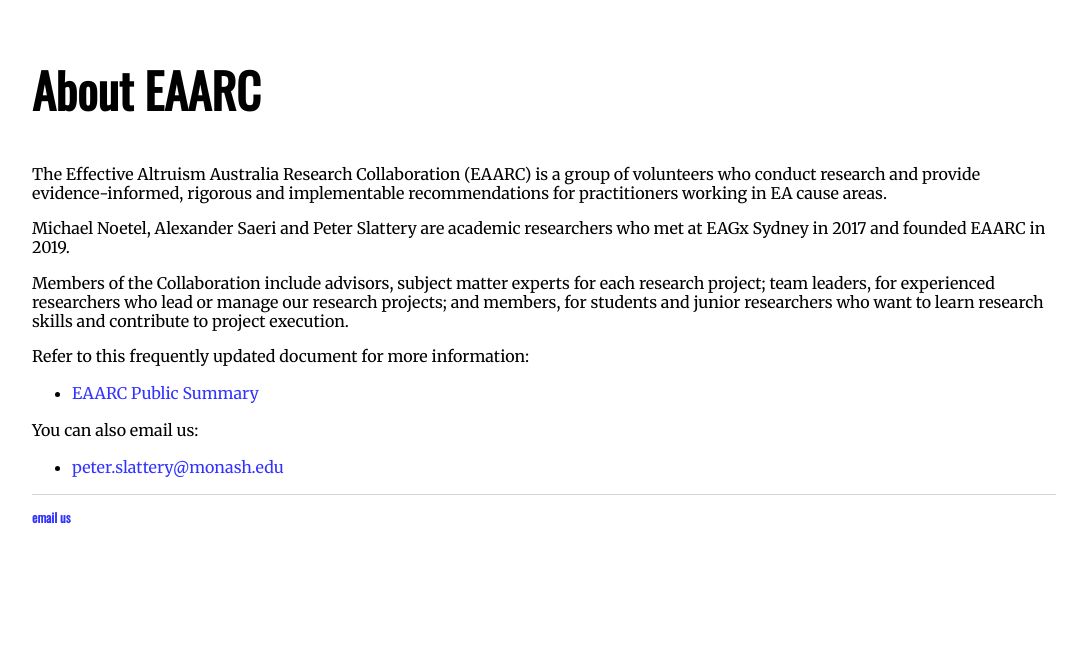
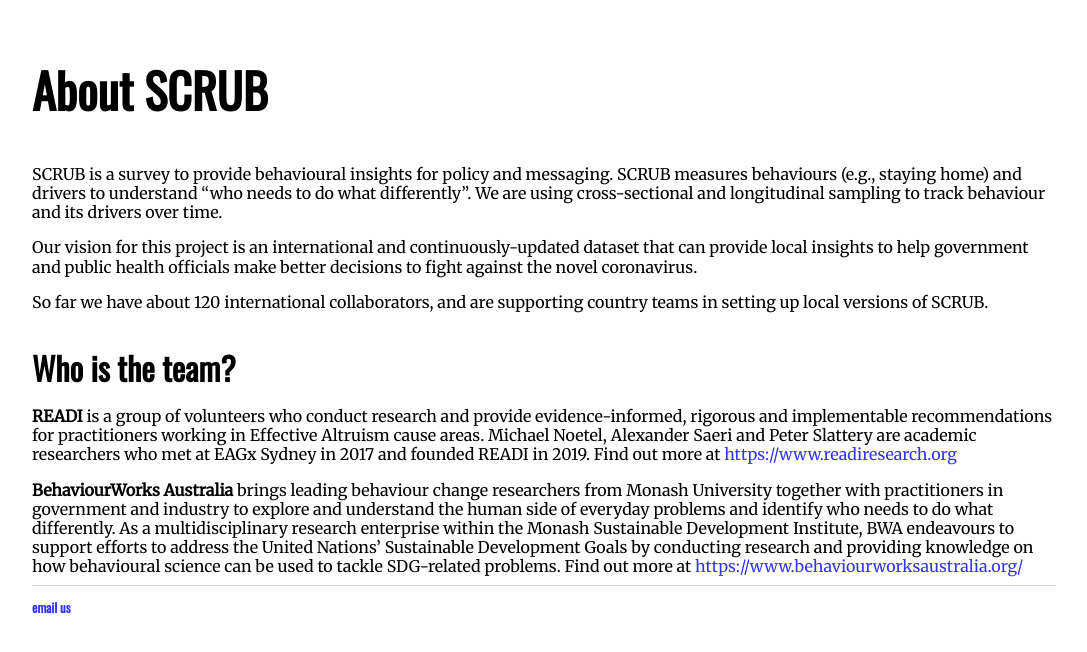
Before and after one commit to aksaeri/scrub, a Jekyll site: the page built from pages/about.md, in a window 1280 px wide. Shown: the top 652 px of the page, without its empty margins (96-1183 px from the left). Built offline with Jekyll 4.4.1, drawn with Linux system fonts in a browser that asks for light colours.

Commit message:
Update about.md

```diff
--- a/pages/about.md
+++ b/pages/about.md
@@ -1,21 +1,19 @@
 ---
 layout: default
-title: About
-description: EAARC About Page
+title: What is the SCRUB project?
+description: Information about the SCRUB project
 ---
 
-# About EAARC
+# About SCRUB
 
-The Effective Altruism Australia Research Collaboration (EAARC) is a group of volunteers who conduct research and provide evidence-informed, rigorous and implementable recommendations for practitioners working in EA cause areas.
+SCRUB is a survey to provide behavioural insights for policy and messaging. SCRUB measures behaviours (e.g., staying home) and drivers to understand “who needs to do what differently”. We are using cross-sectional and longitudinal sampling to track behaviour and its drivers over time.
 
-Michael Noetel, Alexander Saeri and Peter Slattery are academic researchers who met at EAGx Sydney in 2017 and founded EAARC in 2019.
+Our vision for this project is an international and continuously-updated dataset that can provide local insights to help government and public health officials make better decisions to fight against the novel coronavirus.
 
-Members of the Collaboration include advisors, subject matter experts for each research project; team leaders, for experienced researchers who lead or manage our research projects; and members, for students and junior researchers who want to learn research skills and contribute to project execution.
+So far we have about 120 international collaborators, and are supporting country teams in setting up local versions of SCRUB.
 
-Refer to this frequently updated document for more information:
+## Who is the team?
 
- - [EAARC Public Summary](https://docs.google.com/document/d/1VSPoy2Ps7NQqFgERjKUXH-8tiEHNTuVZ-L6MY6YWpyk/edit?usp=sharing)
+**READI** is a group of volunteers who conduct research and provide evidence-informed, rigorous and implementable recommendations for practitioners working in Effective Altruism cause areas. Michael Noetel, Alexander Saeri and Peter Slattery are academic researchers who met at EAGx Sydney in 2017 and founded READI in 2019. Find out more at [https://www.readiresearch.org](https://www.readiresearch.org)
 
- You can also email us:
-
- - [peter.slattery@monash.edu](peter.slattery@monash.edu)
+**BehaviourWorks Australia** brings leading behaviour change researchers from Monash University together with practitioners in government and industry to explore and understand the human side of everyday problems and identify who needs to do what differently. As a multidisciplinary research enterprise within the Monash Sustainable Development Institute, BWA endeavours to support efforts to address the United Nations’ Sustainable Development Goals by conducting research and providing knowledge on how behavioural science can be used to tackle SDG-related problems. Find out more at [https://www.behaviourworksaustralia.org/](https://www.behaviourworksaustralia.org/)
```
